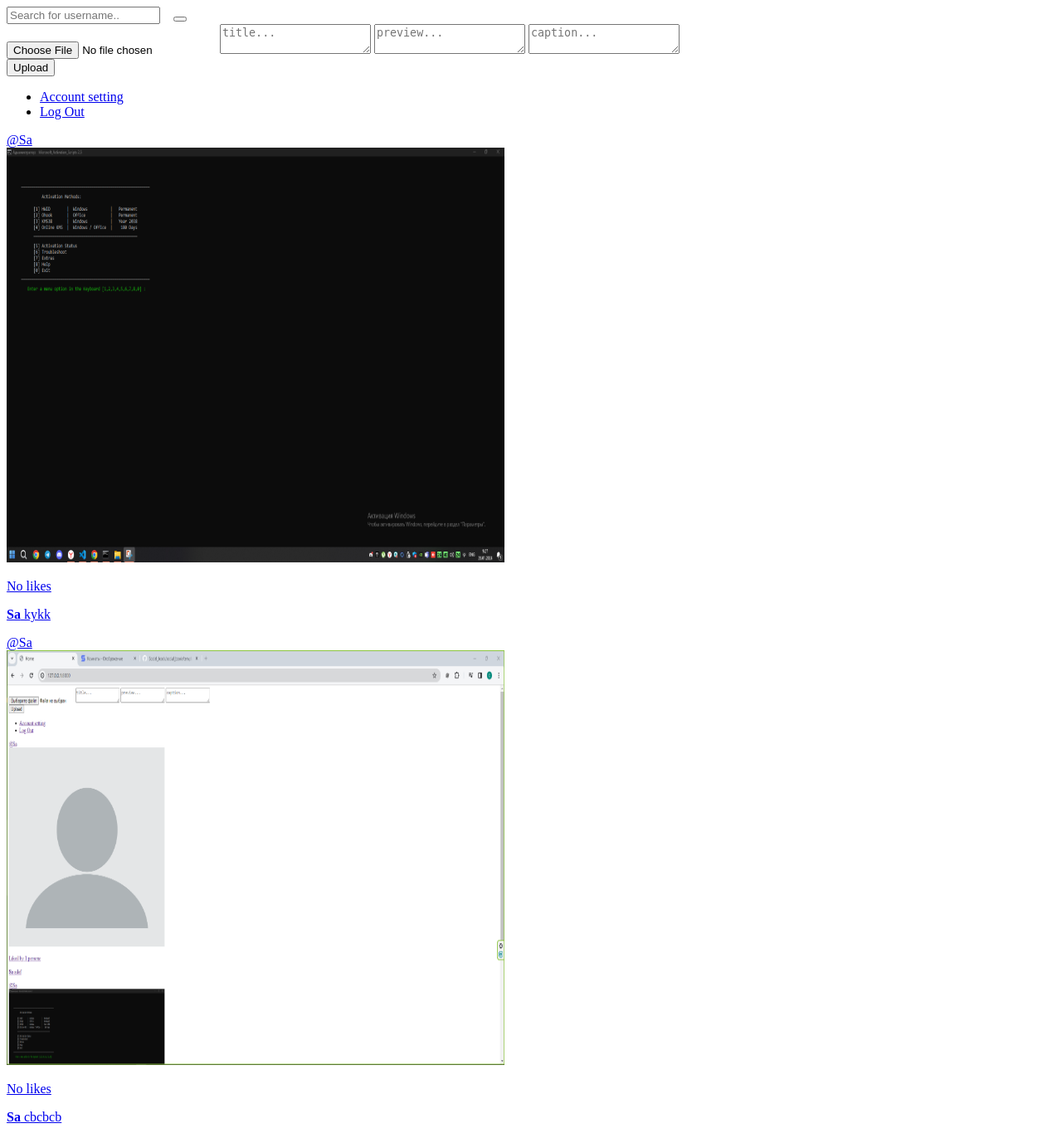
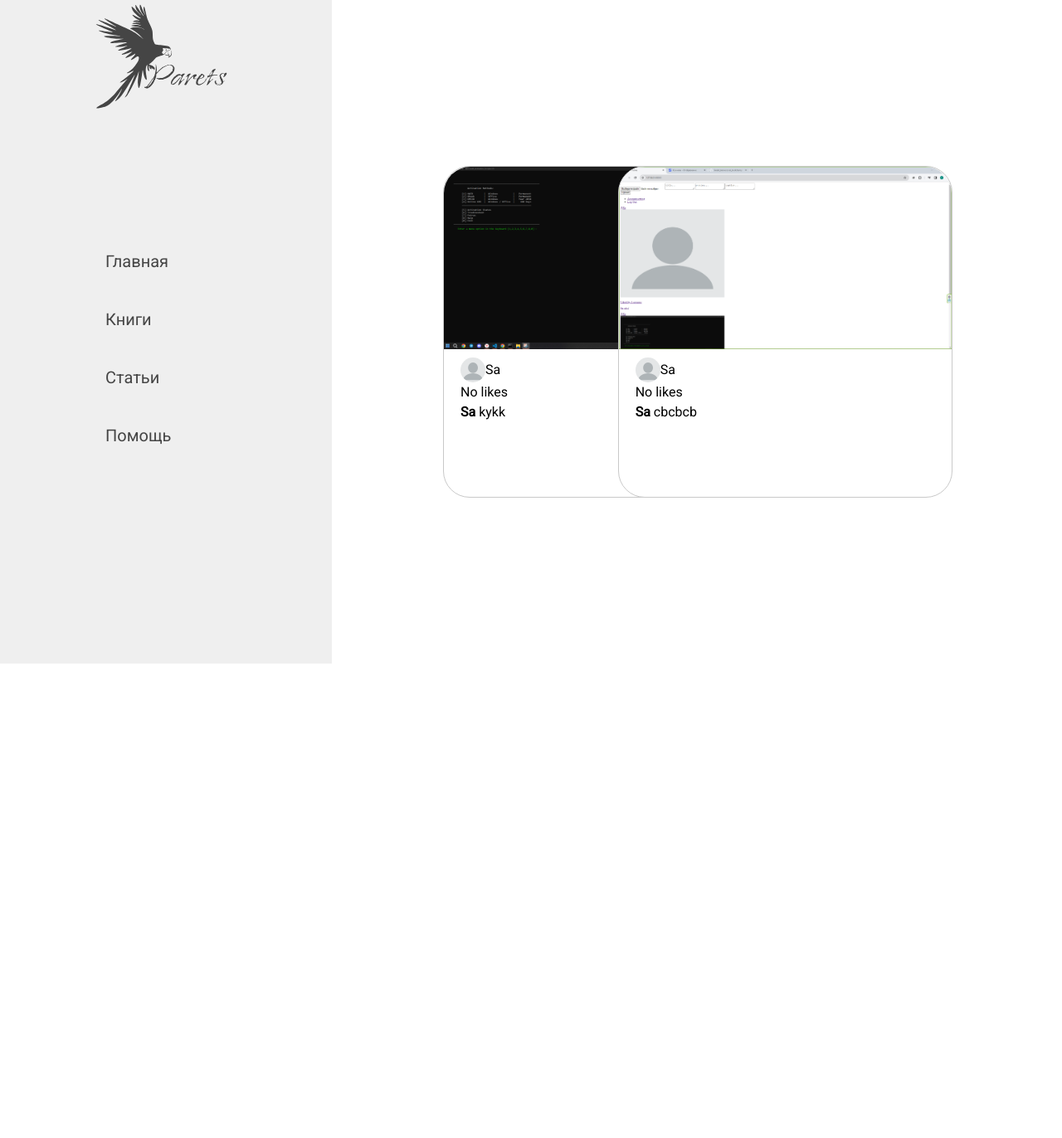
Before and after one commit to BoberSmallKing/Social_book, a Django app: template social_book/templates/index.html in a window 1280 px wide. Shown: the whole page at 83% size. After the commit the page ends 800 px from the top, so only its background shows below. Run offline with Django 4.2, Linux system fonts and the light colour scheme; the template is opened without the code that fills it: values that come from a table or form of the project are taken from there, others are empty; data comes from the database, SQL or seed files in the repository; both versions use the stored data as it was after the commit; some libraries are stand-ins or nearby versions.

Commit message:
Add css on index.html

```diff
--- a/social_book/social_book/settings.py
+++ b/social_book/social_book/settings.py
@@ -117,7 +117,7 @@
 # Static files (CSS, JavaScript, Images)
 # https://docs.djangoproject.com/en/4.2/howto/static-files/
 
-STATIC_URL = 'static/'
+STATIC_URL = '/static/'
 STATIC_ROOT = os.path.join(BASE_DIR, 'staticfiles')
 STATICFILES_DIRS = (os.path.join(BASE_DIR, 'static'),)
 
--- /dev/null
+++ b/social_book/static/main.css
@@ -0,0 +1,103 @@
+body {
+    background: #ffffff;
+    font-family: 'Roboto', sans-serif;
+    margin: 0;
+}
+
+aside {
+    float: left;
+    background: #EFEFEF;
+    width: 400px;
+    height: 100vh;
+    color: #fff;
+    position: fixed;
+}
+
+
+aside h3 {
+    margin-top: 50px;
+    font-size: 30px;
+}
+
+ ul {
+    list-style: none;
+}
+
+ a {
+    text-decoration: none;
+}
+
+aside ul li {
+    color: #454545;
+    display: block;
+    margin-top: 40px;
+    text-decoration: none;
+    font-size: 20px;
+    border-radius: 10px;
+    padding-left: 127px;
+}
+
+aside ul li:hover, aside ul a:hover{
+    text-decoration: none;
+    color: #b9b9b9;
+}
+
+.logo{
+    padding-left: 104px;
+    padding-bottom: 120px;
+}
+
+main .features{
+    float: left;
+    color: #fff;
+    margin-top: 40px;
+    text-align: center;
+    width: 75%;
+    font-size: 19px;
+    padding-left: 600px;
+}
+
+main .features h1 {
+    font-size: 60px;
+}
+
+main .features p {
+    max-width: 800px;
+    margin: 20px auto;
+}
+
+.conteiner{
+    padding-left: 534px;
+    padding-top: 200px;
+    padding-right: 130px;
+}
+
+.post_cart{
+    width: 403px;
+    height: 400px;
+    border-radius: 32px;
+    border: 1px solid #C9C9C9;
+    background-color: #fff;
+}
+
+.img_article{
+    border-radius: 32px 32px 0 0;
+    width: 403px;
+    height: 220px;
+}
+
+.interior_conteiner{
+    margin-left: 20px;
+    margin-top: 10px;
+}
+
+.user_profile{
+    width: 30px;
+    height: 30px;
+    border-radius: 50%;
+}
+
+.personal_conteiner{
+    display: flex;
+    align-items: center;
+}
--- a/social_book/templates/index.html
+++ b/social_book/templates/index.html
@@ -2,17 +2,31 @@
 
 <!DOCTYPE html>
 <html lang="en">
-
-
 <head>
     <meta charset="UTF-8">
     <meta name="viewport" content="width=device-width, initial-scale=1.0">
+    <link rel="stylesheet"  href="{% static 'main.css' %}">
+    <link href="https://fonts.googleapis.com/css2?family=Roboto&display=swap" rel="stylesheet">
+    <script src="https://cdn.tailwindcss.com"></script>
     <title>Home</title>
 </head>
-
 <body>
-
-            <header>
+    <aside>
+        <div class="logo">
+            <img class="logo_img" src="media/site_icon/Logo.svg">
+        </div>
+        <ul>
+            <a href=""><li>Главная</li></a>
+            <a href=""><li>Книги</li></a>
+            <a href=""><li>Статьи</li></a>
+            <a href=""><li>Помощь</li></a>
+        </ul>
+    </aside>
+    <main>
+        {% block content %}
+        {% endblock %}
+    </main>
+            <!-- <header>
                 <div class="header_inner">
                     <form action="/search" method="POST">
                         {% csrf_token %}
@@ -25,9 +39,9 @@
                         {% csrf_token %}
                         <div>
                             <input type="file" name="image_upload">
-                            <textarea class="button soft-warning small" name="title" placeholder="title..."></textarea>
-                            <textarea class="button soft-warning small" name="preview" placeholder="preview..."></textarea>
-                            <textarea class="button soft-warning small" name="caption" placeholder="caption..."></textarea>
+                            <textarea  name="title" placeholder="title..."></textarea>
+                            <textarea  name="preview" placeholder="preview..."></textarea>
+                            <textarea  name="caption" placeholder="caption..."></textarea>
                             <br>
                             <button class="button bg-blue-700 " type="submit">Upload</button>
                         </div>
@@ -39,13 +53,19 @@
                             <li><a href="logout"> Log Out</a></li>
                         </ul>
                     </div>
-            </header>
+            </header> -->
+
+            <div class="conteiner">
+                <div class="grid grid-cols-3 gap-4">
                     {% for post in posts %}
-                <span> <a href="/profile/{{post.user}}">@{{post.user}}</a> </span>
+                    <div class="post_cart">
                         <div>
-                    <a href="{{post.image.url}}">
-                        <img width="600" height="500" src="{{post.image.url}}" alt="">
-                    </a>
+                            <img class="img_article"  src="{{post.image.url}}" alt="">
+                        </div>
+                        <div class="interior_conteiner">
+                            <div class="personal_conteiner">
+                                <a href=""><img class="user_profile" src="{{user_profile.profileimg.url}}" alt=""></a>
+                                <a href="/profile/{{post.user}}">{{post.user}}</a>
                             </div>
                             <a href="/like-post?post_id={{post.id}}" class="flex items-center space-x-2">
                                 {% if post.no_of_likes == 0 %}
@@ -59,10 +79,11 @@
                             <p>
                                 <a href="{{ post.id }}"> <strong>{{post.user}}</strong> {{post.caption}}</a>
                             </p>
+                        </div>
+                    </div>
                     {% endfor %}
+                </div>
+            </div>
 
-    <script src="{% static '../../unpkg.com/ionicons%405.2.3/dist/ionicons.js' %}"></script>
 </body>
-
-
 </html>
```
Also changed, not shown: social_book/db.sqlite3, social_book/media/site_icon/Logo.svg (added). Lines whose indentation alone changed are shown as unchanged.
